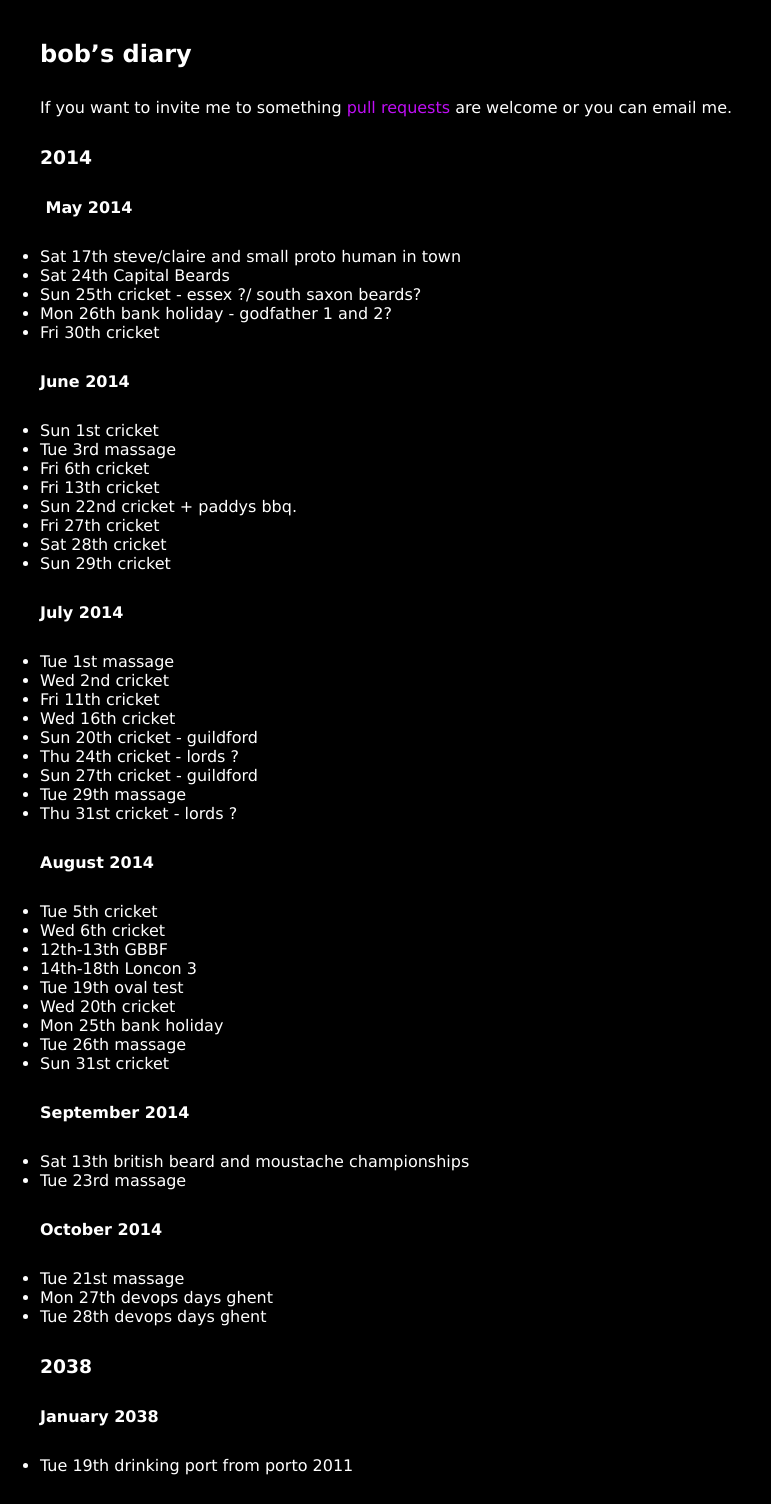
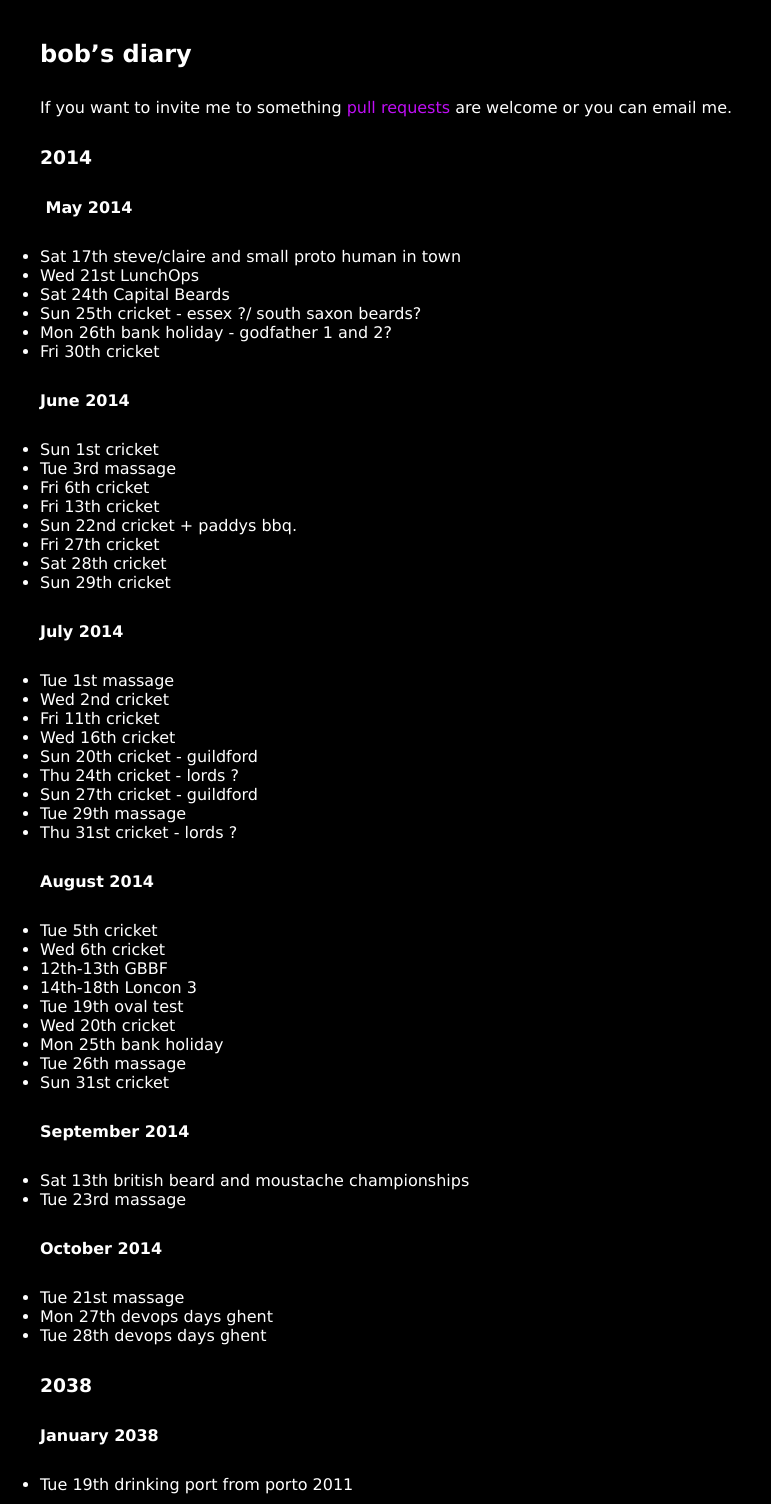
Before and after one commit to rjw1/randomness.org.uk, a Jekyll site: the page built from diary/index.md, in a window 1280 px wide. Shown: the whole page, without its empty margins (0-771 px from the left). Built offline with Jekyll 4.4.1, drawn with Linux system fonts in a browser that asks for light colours; Markdown is read by kramdown in place of the engine named in the settings.

Commit message:
Add May LunchOps

```diff
--- a/diary/index.md
+++ b/diary/index.md
@@ -12,6 +12,7 @@ are welcome or you can email me.
 #### May 2014 ####
 
 * Sat 17th steve/claire and small proto human in town
+* Wed 21st LunchOps
 * Sat 24th Capital Beards
 * Sun 25th cricket - essex ?/ south saxon beards?
 * Mon 26th bank holiday - godfather 1 and 2?
```
